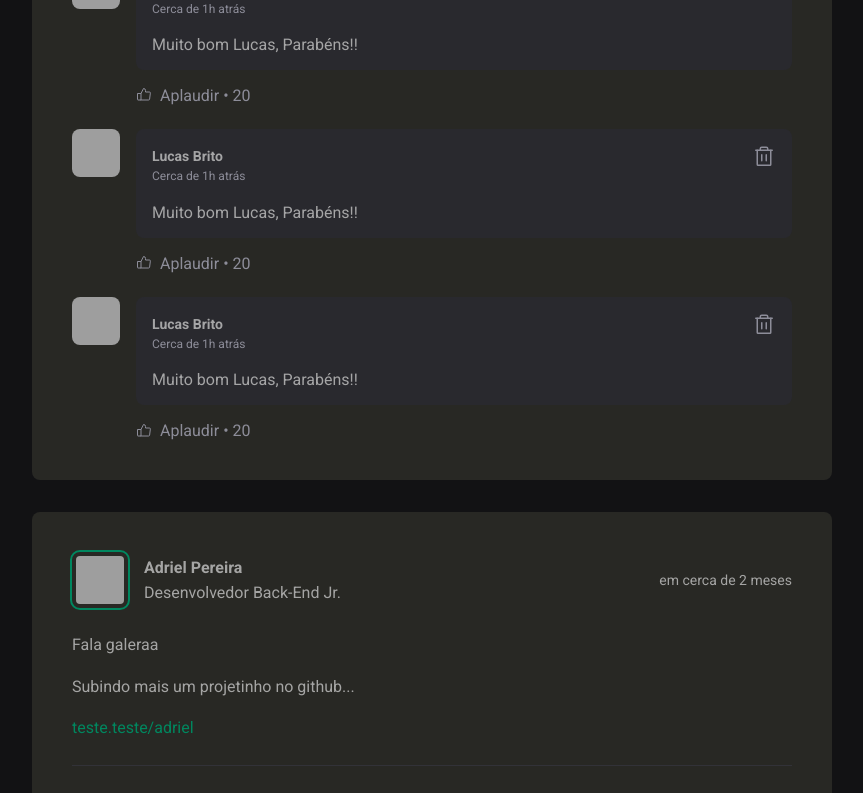
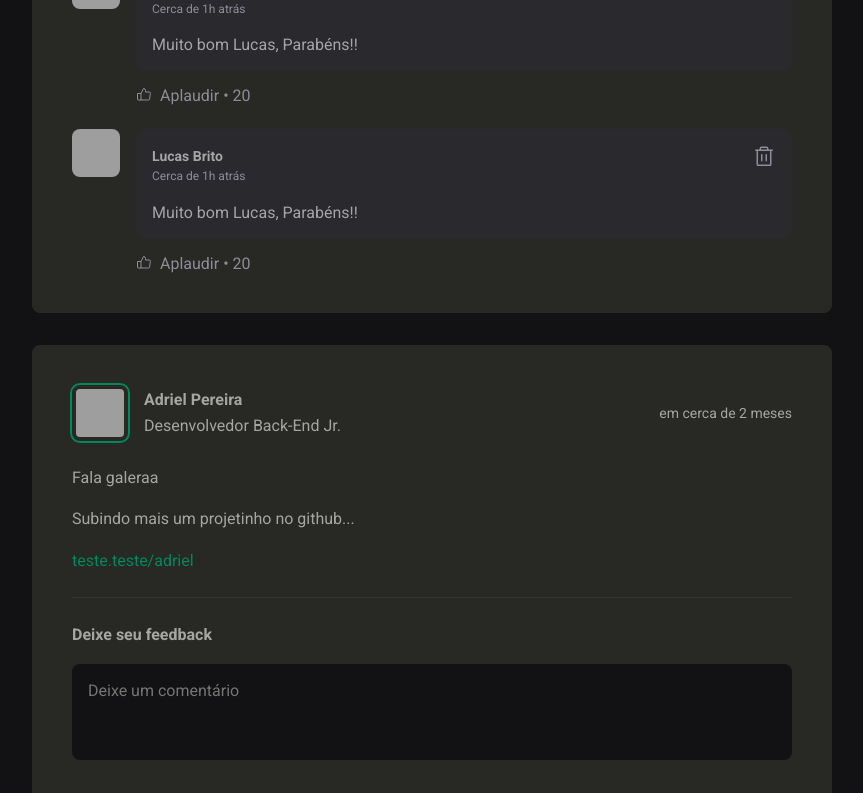
Before and after one commit to LucasLuann/ignite-reactjs, a React (Vite) app: page / in a window 1280 px wide. Shown: the part 610-1403 px from the top of the page, without its empty margins (352-1215 px from the left). Built offline with nearby package versions, Linux system fonts and the light colour scheme; grey boxes are pictures that could not be loaded.

Commit message:
useState.1

```diff
--- a/src/components/Post.jsx
+++ b/src/components/Post.jsx
@@ -1,5 +1,6 @@
 import { format, formatDistanceToNow } from 'date-fns';
 import ptBr from 'date-fns/locale/pt-BR';
+import { useState } from 'react';
 
 import { Avatar } from './Avatar';
 import { Comment } from './Comment';
@@ -7,6 +8,8 @@ import { Comment } from './Comment';
 import styles from './Post.module.css';
 
 export function Post({ autor, dataPublicacao, content }) {
+  const [comentarios, setComentarios] = useState([1, 2]);
+
   const dataPublicacaoFormatada = format(
     dataPublicacao,
     "d 'de' LLLL 'às' HH:mm'h'",
@@ -17,6 +20,13 @@ export function Post({ autor, dataPublicacao, content }) {
     locale: ptBr,
     addSuffix: true,
   });
+
+  function handleCreateNewComment() {
+    event.preventDefault();
+
+    comentarios.push(3);
+    console.log(comentarios);
+  }
 
   return (
     <article className={styles.post}>
@@ -50,7 +60,7 @@ export function Post({ autor, dataPublicacao, content }) {
         })}
       </div>
 
-      <form className={styles.commentForm}>
+      <form onSubmit={handleCreateNewComment} className={styles.commentForm}>
         <strong>Deixe seu feedback</strong>
 
         <textarea placeholder="Deixe um comentário" />
@@ -61,9 +71,9 @@ export function Post({ autor, dataPublicacao, content }) {
       </form>
 
       <div className={styles.commentList}>
-        <Comment />
-        <Comment />
-        <Comment />
+        {comentarios.map((comment) => {
+          return <Comment />;
+        })}
       </div>
     </article>
   );
```
